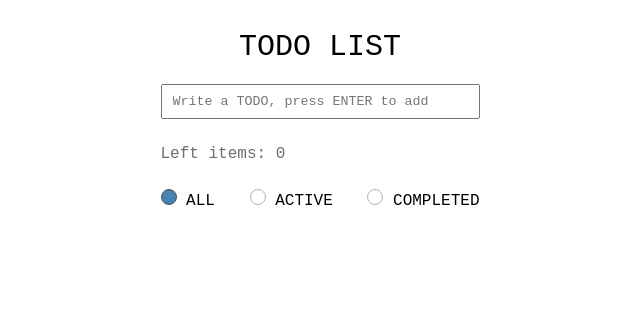
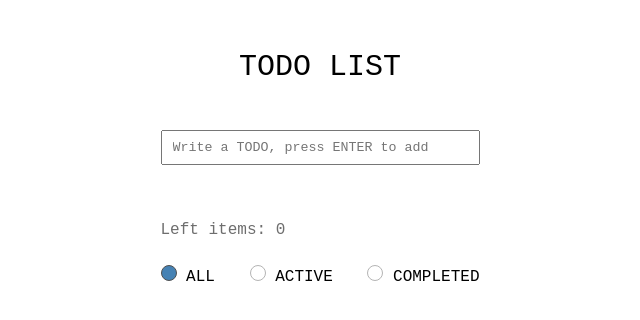
Before and after one commit to No17fox/todo_list, a plain HTML site: page html/todo_list.html in a window 1280 px wide. Shown: the whole page, without its empty margins (320-960 px from the left). Drawn offline with Linux system fonts and the light colour scheme; a web font is replaced by a local one.

Commit message:
Adjust layout

```diff
--- a/css/todo_list.css
+++ b/css/todo_list.css
@@ -6,6 +6,9 @@ body {
   font-family: 'B612 Mono', monospace;
   text-align: center;
   margin-top: 30px;
+  height: 100;
+  display: grid;
+  grid-template-rows: 80px auto;
 }
 
 .head {
@@ -126,3 +129,9 @@ li {
 .delete_btn:hover {
   opacity: 1;
 }
+
+.footer {
+  margin-top: 10px;
+  grid-row-start: 3;
+  grid-row-end: 4;
+}
```
